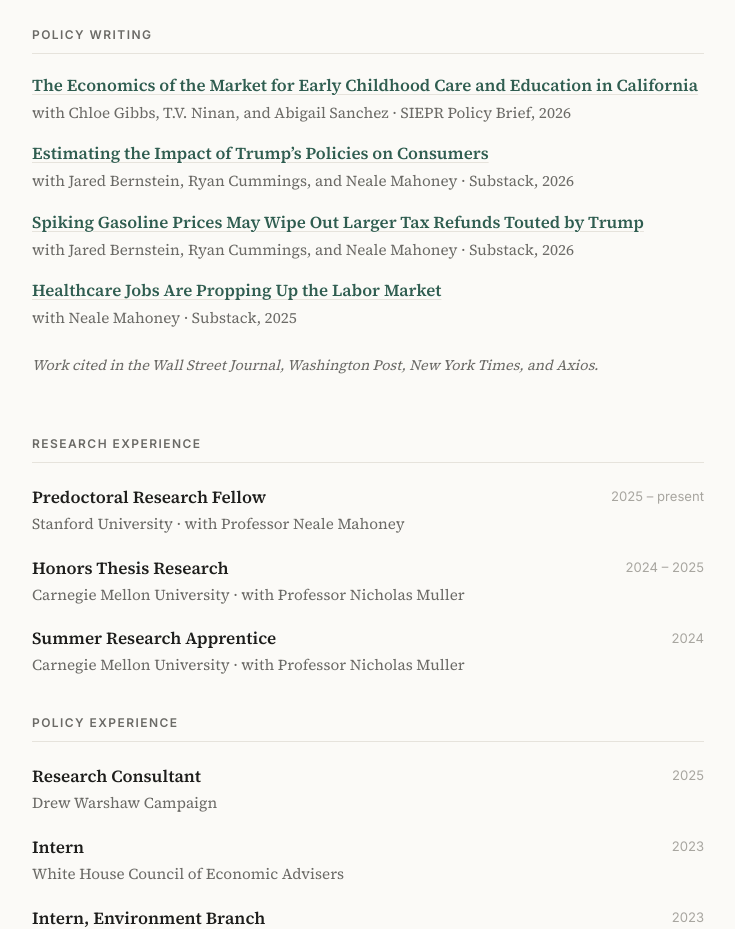
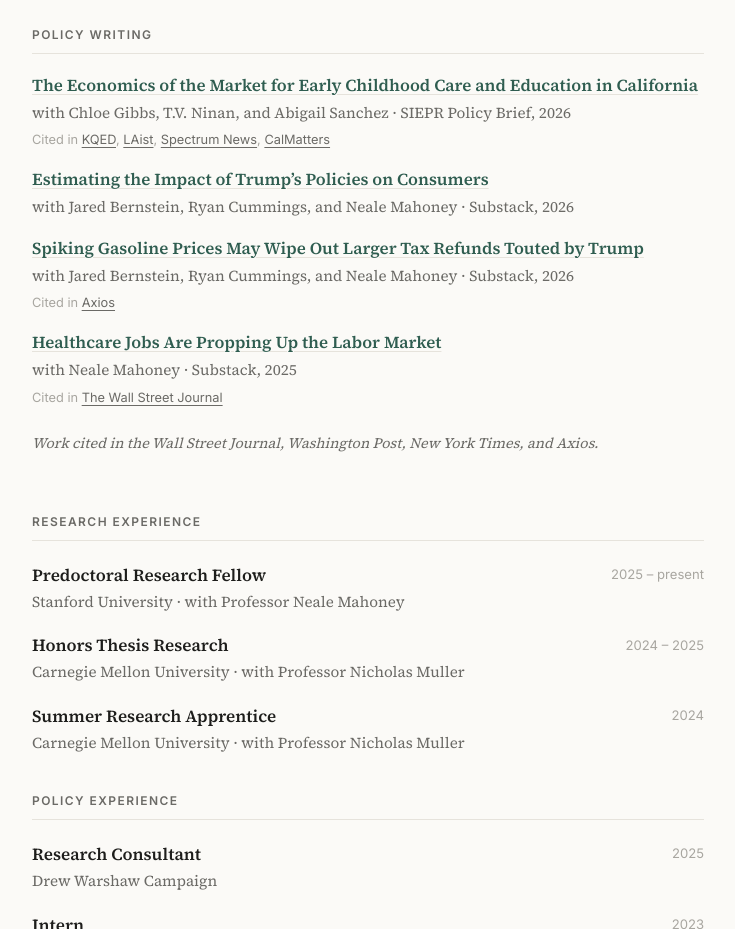
Before and after one commit to cbrobst97/cbrobst97.github.io, a plain HTML site: page index.html in a window 1280 px wide. Shown: the part 1200-2129 px from the top of the page, without its empty margins (272-1007 px from the left). Drawn offline with Linux system fonts and the light colour scheme.

Commit message:
Link press coverage under policy writing
Add "Cited in" links: KQED, LAist, Spectrum News and CalMatters for the
SIEPR child care brief; Axios for the gasoline/tax refund post; WSJ for
the healthcare jobs post.

Co-Authored-By: Claude Opus 5.5 <noreply@anthropic.com>

```diff
--- a/assets/style.css
+++ b/assets/style.css
@@ -281,6 +281,21 @@ details summary:hover {
   margin-bottom: 1.1rem;
 }
 
+.paper .press {
+  font-family: var(--sans);
+  font-size: 0.8rem;
+  color: var(--faint);
+  margin: 0;
+}
+
+.paper .press a {
+  color: var(--muted);
+}
+
+.paper .press a:hover {
+  color: var(--accent);
+}
+
 .note {
   font-size: 0.9rem;
   font-style: italic;
--- a/index.html
+++ b/index.html
@@ -117,6 +117,12 @@
       <article class="paper">
         <h3><a href="https://siepr.stanford.edu/publications/policy-brief/economics-market-early-childhood-care-and-education-california">The Economics of the Market for Early Childhood Care and Education in California</a></h3>
         <p class="meta">with Chloe Gibbs, T.V. Ninan, and Abigail Sanchez · SIEPR Policy Brief, 2026</p>
+        <p class="press">Cited in
+          <a href="https://www.kqed.org/news/12070762" title="Universal Child Care in California Is ‘Feasible,’ UC and Stanford Experts Say">KQED</a>,
+          <a href="https://laist.com/news/education/early-childhood-education-pre-k/california-universal-childcare-stanford-research-taxes" title="Can a state like California get to universal child care? These experts say yes">LAist</a>,
+          <a href="https://spectrumnews1.com/ca/la/education/2026/09/07/universal-childcare-first-5-california" title="Universal TK is here. California’s childcare challenge isn’t over">Spectrum News</a>,
+          <a href="https://calmatters.org/education/2026/09/universal-childcare-california/" title="Other states are rolling out free childcare for all families. Why not California?">CalMatters</a>
+        </p>
       </article>
 
       <article class="paper">
@@ -127,11 +133,17 @@
       <article class="paper">
         <h3><a href="https://nealemahoney.substack.com/p/spiking-gasoline-prices-may-wipe">Spiking Gasoline Prices May Wipe Out Larger Tax Refunds Touted by Trump</a></h3>
         <p class="meta">with Jared Bernstein, Ryan Cummings, and Neale Mahoney · Substack, 2026</p>
+        <p class="press">Cited in
+          <a href="https://www.axios.com/2026/03/18/oil-energy-tax-refund-iran" title="Higher energy prices might eat your tax refund, economists say">Axios</a>
+        </p>
       </article>
 
       <article class="paper">
         <h3><a href="https://nealemahoney.substack.com/p/healthcare-jobs-are-propping-up-the">Healthcare Jobs Are Propping Up the Labor Market</a></h3>
         <p class="meta">with Neale Mahoney · Substack, 2025</p>
+        <p class="press">Cited in
+          <a href="https://www.wsj.com/finance/investing/why-healthcare-is-doing-the-heavy-lifting-in-this-job-market-8944ae43" title="Why Healthcare Is Doing the Heavy Lifting in This Job Market">The Wall Street Journal</a>
+        </p>
       </article>
 
       <p class="note">Work cited in the Wall Street Journal, Washington Post, New York Times, and Axios.</p>
```
